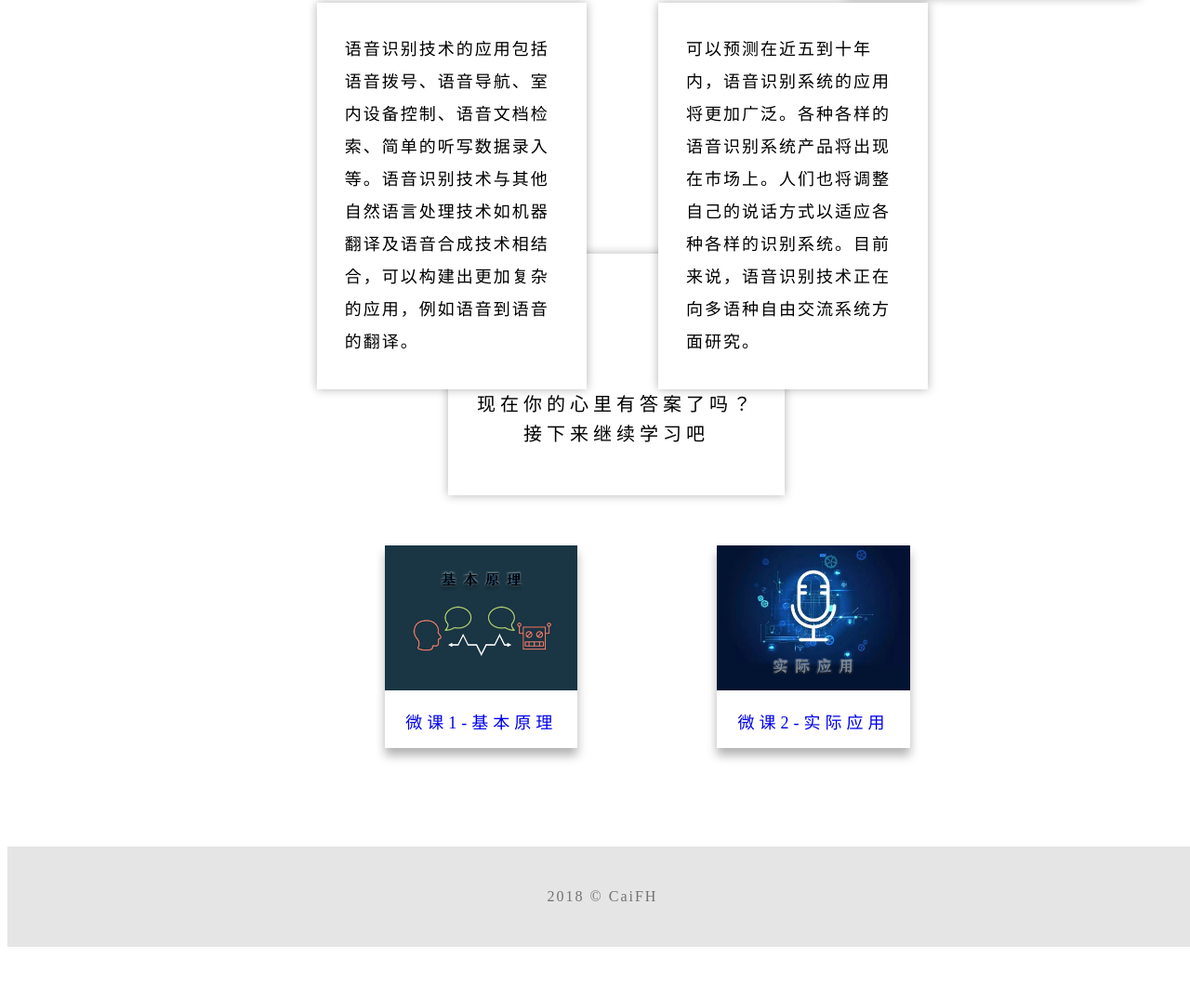
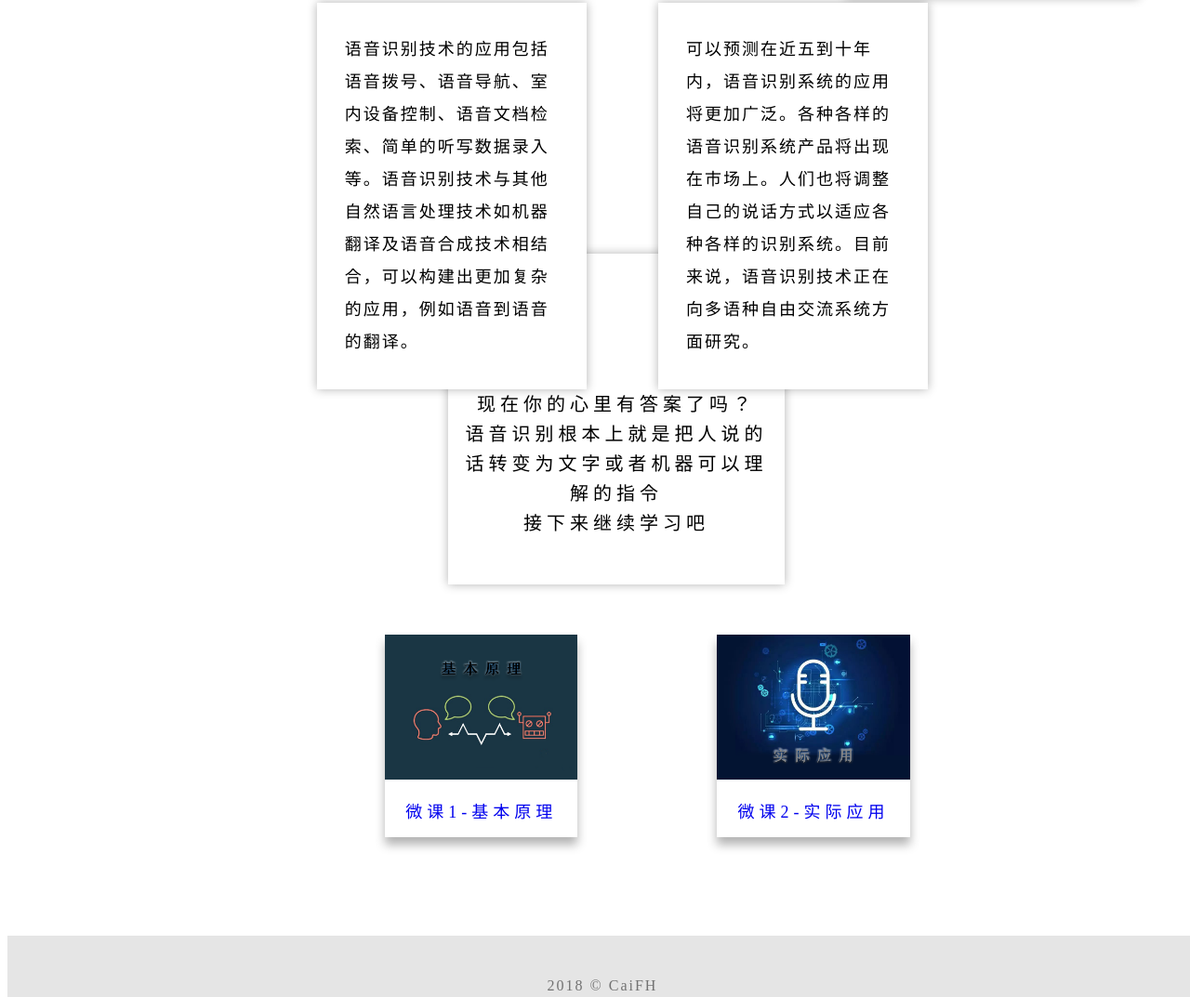
Before and after one commit to BREEZNING/Learning, a plain HTML site: page textTeaching/textTeaching.html in a window 1280 px wide. Shown: the part 952-2025 px from the top of the page at 93% size. Before the commit the page ends 1979 px from the top, so only its background shows below. Drawn offline with Linux system fonts and the light colour scheme.

Commit message:
Update textTeaching.html

```diff
--- a/textTeaching/textTeaching.html
+++ b/textTeaching/textTeaching.html
@@ -49,7 +49,7 @@
     	<div class="card2"><p>语音识别技术的应用包括语音拨号、语音导航、室内设备控制、语音文档检索、简单的听写数据录入等。语音识别技术与其他自然语言处理技术如机器翻译及语音合成技术相结合，可以构建出更加复杂的应用，例如语音到语音的翻译。</p></div>
     	<div class="card2"><p>可以预测在近五到十年内，语音识别系统的应用将更加广泛。各种各样的语音识别系统产品将出现在市场上。人们也将调整自己的说话方式以适应各种各样的识别系统。目前来说，语音识别技术正在向多语种自由交流系统方面研究。</p></div>
     </div>
-    <div style="width:26%;margin-left:37%;margin-top:636px;text-align: center;letter-spacing: 5px;box-shadow: rgba(0,0,0,0.3) 0 0 10px;font-size: 20px;padding:50px 15px;line-height: 32px;">现在你的心里有答案了吗？<br>接下来继续学习吧</div>
+    <div style="width:26%;margin-left:37%;margin-top:636px;text-align: center;letter-spacing: 5px;box-shadow: rgba(0,0,0,0.3) 0 0 10px;font-size: 20px;padding:50px 15px;line-height: 32px;">现在你的心里有答案了吗？<br>语音识别根本上就是把人说的话转变为文字或者机器可以理解的指令<br>接下来继续学习吧</div>
     <br><br><br>
     <div style="width: 60%;margin-left: 20%;">
         <div class="classes">
```
